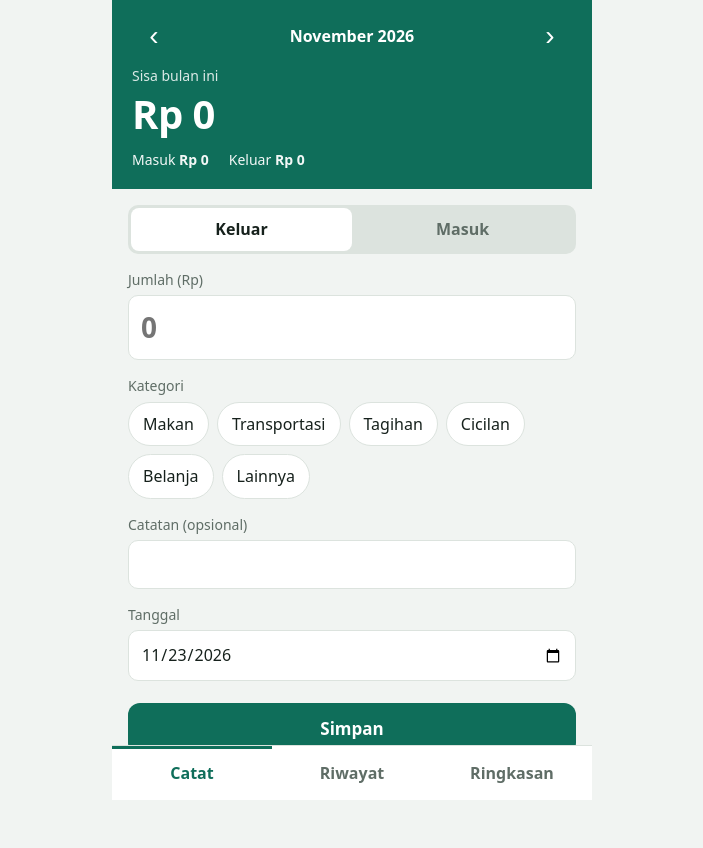
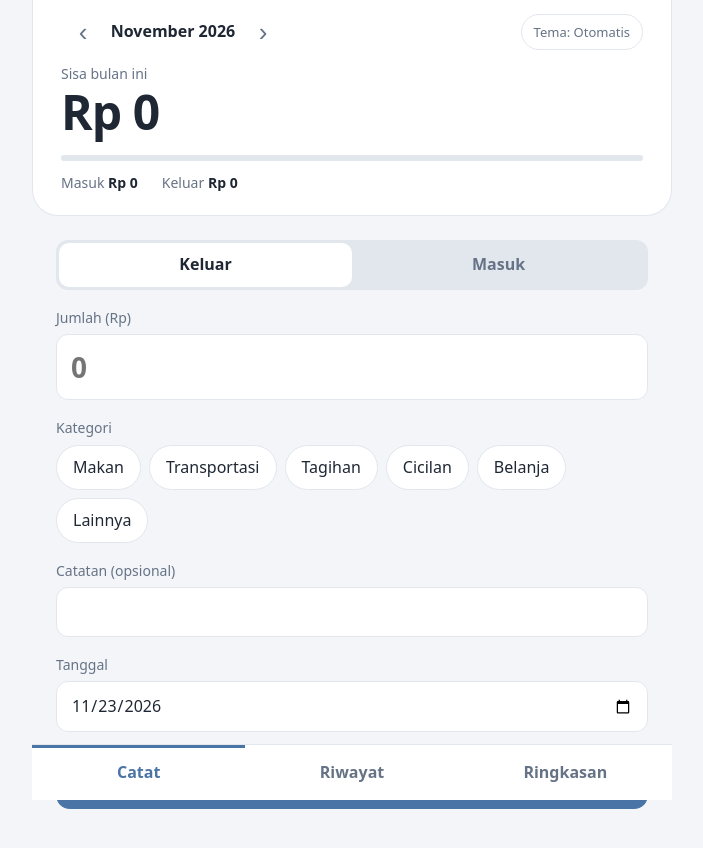
Before and after one commit to hadrianals/keuangan, a plain HTML site: page index.html in a window 1280 px wide. Shown: the whole page, without its empty margins (288-991 px from the left). Drawn offline with Linux system fonts and the light colour scheme.

Commit message:
Add files via upload

```diff
--- a/index.html
+++ b/index.html
@@ -3,63 +3,88 @@
 <head>
 <meta charset="utf-8">
 <meta name="viewport" content="width=device-width, initial-scale=1, viewport-fit=cover">
-<meta name="theme-color" content="#0F6E5A">
+<meta name="theme-color" id="tc" content="#F3F5F8">
+<script>try{var t=localStorage.getItem("theme");if(t==="light"||t==="dark")document.documentElement.dataset.theme=t}catch(e){}</script>
 <link rel="manifest" href="manifest.json">
 <link rel="icon" href="icon-192.png">
 <link rel="apple-touch-icon" href="icon-192.png">
 <title>Catatan Keuangan</title>
 <style>
-:root{--bg:#F1F4F2;--card:#fff;--ink:#16211C;--mute:#5F6D66;--line:#DCE3DE;--accent:#0F6E5A;--out:#B03A2E}
+:root{--bg:#F3F5F8;--card:#FFFFFF;--ink:#1E2733;--mute:#667386;--line:#E2E7EE;--accent:#4A74A6;--on:#FFFFFF;--in:#3F8A6D;--out:#BC5E57;--warn-bg:#FBF1DA;--warn-ink:#5E4A14;color-scheme:light}
+@media(prefers-color-scheme:dark){:root:not([data-theme=light]){--bg:#11151B;--card:#1A2029;--ink:#E7EBF1;--mute:#97A3B4;--line:#2A323E;--accent:#8FB0DD;--on:#0F1620;--in:#7CC3A5;--out:#E39A94;--warn-bg:#3A3220;--warn-ink:#E8CF8E;color-scheme:dark}}
+:root[data-theme=dark]{--bg:#11151B;--card:#1A2029;--ink:#E7EBF1;--mute:#97A3B4;--line:#2A323E;--accent:#8FB0DD;--on:#0F1620;--in:#7CC3A5;--out:#E39A94;--warn-bg:#3A3220;--warn-ink:#E8CF8E;color-scheme:dark}
 *{box-sizing:border-box}
 html,body{margin:0}
-body{background:var(--bg);color:var(--ink);font:16px/1.4 system-ui,-apple-system,"Segoe UI",Roboto,sans-serif;max-width:480px;margin:0 auto;min-height:100vh;padding-bottom:calc(72px + env(safe-area-inset-bottom,0px))}
-header{background:var(--accent);color:#fff;padding:calc(14px + env(safe-area-inset-top,0px)) 20px 20px}
-header.neg{background:#8E2F25}
-.mo{display:flex;align-items:center;justify-content:space-between;font-weight:600}
-.mo button{background:none;border:0;color:#fff;font-size:28px;width:44px;height:44px;cursor:pointer}
-.lbl{margin:8px 0 0;opacity:.85;font-size:14px}
-.big{margin:0;font-size:40px;font-weight:700;letter-spacing:-.5px;font-variant-numeric:tabular-nums}
-.sub{display:flex;gap:20px;margin-top:8px;font-size:14px;opacity:.95}
-main{padding:16px}
-label{display:block;margin:16px 0 6px;font-size:14px;color:var(--mute)}
-input{width:100%;font:inherit;padding:12px;border:1px solid var(--line);border-radius:10px;background:var(--card);color:var(--ink)}
+body{background:var(--bg);color:var(--ink);font:16px/1.45 ui-rounded,system-ui,-apple-system,"Segoe UI",Roboto,sans-serif;max-width:640px;margin:0 auto;min-height:100vh;padding-bottom:calc(76px + env(safe-area-inset-bottom,0px))}
+header{background:var(--card);border:1px solid var(--line);border-top:0;border-radius:0 0 26px 26px;padding:calc(10px + env(safe-area-inset-top,0px)) clamp(16px,5vw,28px) 22px}
+.top{display:flex;align-items:center;justify-content:space-between;gap:8px}
+.mo{display:flex;align-items:center;font-weight:600}
+.mo button{background:none;border:0;color:var(--mute);font-size:26px;width:44px;height:44px;cursor:pointer}
+.mo span{min-width:8.5em;text-align:center}
+.tbtn{border:1px solid var(--line);background:none;color:var(--mute);border-radius:999px;padding:6px 12px;min-height:36px;font:inherit;font-size:13px;cursor:pointer}
+.lbl{margin:10px 0 0;color:var(--mute);font-size:14px}
+.big{margin:2px 0 0;font-size:clamp(34px,10vw,48px);font-weight:700;letter-spacing:-.02em;line-height:1.1;font-variant-numeric:tabular-nums}
+.big.neg{color:var(--out)}
+.meter{height:6px;border-radius:3px;background:var(--line);margin-top:16px;overflow:hidden}
+.meter i{display:block;height:100%;width:0;border-radius:3px;background:var(--accent);transition:width .3s}
+.meter.over i{background:var(--out)}
+.sub{display:flex;gap:24px;margin-top:12px;font-size:14px;color:var(--mute)}
+.sub b{color:var(--ink);font-weight:600}
+main{padding:clamp(14px,4vw,24px)}
+label{display:block;margin:18px 0 6px;font-size:14px;color:var(--mute)}
+input{width:100%;font:inherit;padding:12px 14px;border:1px solid var(--line);border-radius:12px;background:var(--card);color:var(--ink)}
 #amt{font-size:28px;font-weight:700;font-variant-numeric:tabular-nums}
-.seg{display:flex;background:var(--line);border-radius:10px;padding:3px}
-.seg button{flex:1;border:0;background:none;padding:10px;border-radius:8px;font:inherit;font-weight:600;color:var(--mute);cursor:pointer}
+.seg{display:flex;background:var(--line);border-radius:12px;padding:3px}
+.seg button{flex:1;border:0;background:none;padding:10px;border-radius:10px;font:inherit;font-weight:600;color:var(--mute);cursor:pointer}
 .seg button.on{background:var(--card);color:var(--ink)}
 .chips{display:flex;flex-wrap:wrap;gap:8px}
-.chips button{border:1px solid var(--line);background:var(--card);color:var(--ink);padding:10px 14px;border-radius:999px;font:inherit;cursor:pointer;min-height:44px}
-.chips button.on{background:var(--accent);border-color:var(--accent);color:#fff}
-.primary{width:100%;margin-top:22px;padding:14px;border:0;border-radius:12px;background:var(--accent);color:#fff;font:inherit;font-weight:700;font-size:17px;cursor:pointer}
-.ghost{width:100%;margin-top:10px;padding:12px;border:1px solid var(--line);border-radius:12px;background:var(--card);color:var(--ink);font:inherit;cursor:pointer}
-h3{margin:20px 0 8px;font-size:14px;color:var(--mute);font-weight:600}
-.row{display:flex;align-items:center;gap:10px;background:var(--card);border:1px solid var(--line);border-radius:10px;padding:10px 12px;margin-bottom:6px}
+.chips button{border:1px solid var(--line);background:var(--card);color:var(--ink);padding:10px 16px;border-radius:999px;font:inherit;cursor:pointer;min-height:44px}
+.chips button.on{background:var(--accent);border-color:var(--accent);color:var(--on)}
+.primary{width:100%;margin-top:24px;padding:14px;border:0;border-radius:14px;background:var(--accent);color:var(--on);font:inherit;font-weight:700;font-size:17px;cursor:pointer}
+.ghost{width:100%;margin-top:10px;padding:12px;border:1px solid var(--line);border-radius:14px;background:var(--card);color:var(--ink);font:inherit;cursor:pointer}
+h3{margin:22px 0 8px;font-size:14px;color:var(--mute);font-weight:600}
+.row{display:flex;align-items:center;gap:10px;background:var(--card);border:1px solid var(--line);border-radius:14px;padding:10px 14px;margin-bottom:6px}
 .row>div{flex:1;min-width:0}
 .row small{display:block;color:var(--mute);overflow:hidden;text-overflow:ellipsis;white-space:nowrap}
 .row span{font-weight:600;font-variant-numeric:tabular-nums}
-.row .out{color:var(--out)}.row .in{color:var(--accent)}
+.row .out{color:var(--out)}.row .in{color:var(--in)}
 .del{border:0;background:none;color:var(--mute);padding:10px 6px;font:inherit;font-size:13px;cursor:pointer}
-.bar{margin-bottom:12px}
-.bt{display:flex;justify-content:space-between;font-size:14px;margin-bottom:4px}
-.bar i{display:block;height:8px;border-radius:4px;background:var(--accent)}
+.grid{display:grid;gap:14px;grid-template-columns:repeat(auto-fit,minmax(280px,1fr));margin-top:6px}
+.card{background:var(--card);border:1px solid var(--line);border-radius:18px;padding:16px}
+.card h3{margin:0 0 12px}
+.dn{display:flex;flex-wrap:wrap;align-items:center;gap:16px}
+.donut{width:150px;height:150px;flex:none;transform:rotate(0deg)}
+.dt1{font-size:2.6px;fill:var(--mute)}.dt2{font-size:4.2px;font-weight:700;fill:var(--ink)}
+.lg{list-style:none;margin:0;padding:0;flex:1;min-width:150px}
+.lg li{display:flex;align-items:center;gap:8px;padding:5px 0;font-size:14px}
+.lg li span{flex:1}.lg li b{font-weight:600;font-variant-numeric:tabular-nums}.lg li small{color:var(--mute);width:2.8em;text-align:right}
+.lg i,.key i{width:10px;height:10px;border-radius:50%;flex:none;display:inline-block}
+.trend{width:100%;height:auto;display:block}
+.ax{font-size:10px;fill:var(--mute)}
+.key{display:flex;gap:16px;margin-top:8px;font-size:13px;color:var(--mute)}
+.key span{display:flex;align-items:center;gap:6px}
 .empty{color:var(--mute);padding:24px 0;text-align:center}
-.note{font-size:13px;color:var(--mute);margin:6px 0 0}
-#warn{display:block;width:100%;text-align:left;border:0;background:#FFF1CC;color:#5C4400;padding:12px 16px;font:inherit;font-size:14px;cursor:pointer}
-#warn[hidden]{display:none}
-nav{position:fixed;bottom:0;left:50%;transform:translateX(-50%);width:100%;max-width:480px;display:flex;background:var(--card);border-top:1px solid var(--line);padding-bottom:env(safe-area-inset-bottom,0px)}
+.note{font-size:13px;color:var(--mute);margin:8px 0 0}
+#warn{display:block;width:100%;text-align:left;border:0;background:var(--warn-bg);color:var(--warn-ink);padding:12px 20px;font:inherit;font-size:14px;cursor:pointer}
+nav{position:fixed;bottom:0;left:50%;transform:translateX(-50%);width:100%;max-width:640px;display:flex;background:var(--card);border-top:1px solid var(--line);padding-bottom:env(safe-area-inset-bottom,0px)}
 nav button{flex:1;border:0;background:none;padding:16px 0;font:inherit;font-weight:600;color:var(--mute);cursor:pointer}
 nav button[aria-current=page]{color:var(--accent);box-shadow:inset 0 3px 0 var(--accent)}
-#toast{position:fixed;left:50%;bottom:calc(84px + env(safe-area-inset-bottom,0px));transform:translateX(-50%);background:var(--ink);color:#fff;padding:10px 18px;border-radius:999px;font-size:14px;opacity:0;pointer-events:none;transition:opacity .2s}
+#toast{position:fixed;left:50%;bottom:calc(88px + env(safe-area-inset-bottom,0px));transform:translateX(-50%);background:var(--ink);color:var(--bg);padding:10px 18px;border-radius:999px;font-size:14px;opacity:0;pointer-events:none;transition:opacity .2s}
 #toast.show{opacity:1}
-button:focus-visible,input:focus-visible{outline:3px solid #7FD1BC;outline-offset:2px}
-[hidden]{display:none!important}
+button:focus-visible,input:focus-visible{outline:3px solid var(--accent);outline-offset:2px}
+[hidden],#warn[hidden]{display:none!important}
+@media(prefers-reduced-motion:reduce){*{transition:none!important}}
 </style>
 </head>
 <body>
 <header>
-  <div class="mo"><button id="prev" aria-label="Bulan sebelumnya">‹</button><span id="mlabel"></span><button id="next" aria-label="Bulan berikutnya">›</button></div>
+  <div class="top">
+    <div class="mo"><button id="prev" aria-label="Bulan sebelumnya">‹</button><span id="mlabel"></span><button id="next" aria-label="Bulan berikutnya">›</button></div>
+    <button id="theme" class="tbtn" aria-label="Ganti tema"></button>
+  </div>
   <p class="lbl">Sisa bulan ini</p>
   <p id="bal" class="big">Rp 0</p>
+  <div class="meter" aria-hidden="true"><i id="mtr"></i></div>
   <div class="sub"><span>Masuk <b id="tin"></b></span><span>Keluar <b id="tout"></b></span></div>
 </header>
 <button id="warn" hidden></button>
@@ -121,7 +146,7 @@ function render(){
   $('#mlabel').textContent=new Date(y,m-1,1).toLocaleDateString('id-ID',{month:'long',year:'numeric'});
   $('#bal').textContent=(bal<0?'−':'')+rp(Math.abs(bal));
   $('#tin').textContent=rp(tin);$('#tout').textContent=rp(tout);
-  $('header').classList.toggle('neg',bal<0);
+  const pct=tin>0?Math.min(100,tout/tin*100):(tout>0?100:0);$('#mtr').style.width=pct+'%';$('#mtr').parentNode.classList.toggle('over',tout>tin);$('#bal').classList.toggle('neg',bal<0);
   renderList(L);renderSum(L);renderWarn();
 }
 
@@ -136,21 +161,44 @@ function renderList(L){
   $('#v-list').innerHTML=h;
 }
 
+const PAL=['#5B84B1','#7FB3A0','#D99A7E','#A68CC4','#E0B863','#9AA7B8'];
+const ci=k=>{const i=CAT.out.indexOf(k);return i<0?5:i};
+const short=n=>n>=1e6?(n/1e6).toFixed(1).replace('.',',')+' jt':n>=1e3?Math.round(n/1e3)+' rb':String(Math.round(n));
+
+function donut(e,tot){
+  let off=25,s='';
+  e.forEach(([k,v])=>{const p=v/tot*100;s+=`<circle cx="21" cy="21" r="15.9155" fill="none" stroke="${PAL[ci(k)]}" stroke-width="5" stroke-dasharray="${p} ${100-p}" stroke-dashoffset="${off}"><title>${esc(k)}: ${rp(v)}</title></circle>`;off-=p});
+  return `<svg viewBox="0 0 42 42" class="donut" role="img" aria-label="Pengeluaran per kategori"><circle cx="21" cy="21" r="15.9155" fill="none" stroke="var(--line)" stroke-width="5"/>${s}<text x="21" y="20" text-anchor="middle" class="dt1">Keluar</text><text x="21" y="25" text-anchor="middle" class="dt2">${short(tot)}</text></svg>`;
+}
+
+function trend(){
+  const[y0,m0]=mk.split('-').map(Number),D=[];
+  for(let i=5;i>=0;i--){
+    const d=new Date(y0,m0-1-i,1),k=d.getFullYear()+'-'+pad(d.getMonth()+1),L=rows.filter(t=>t.date.startsWith(k));
+    D.push({l:d.toLocaleDateString('id-ID',{month:'short'}),i:sum(L,'in'),o:sum(L,'out')});
+  }
+  const mx=Math.max(1,...D.flatMap(d=>[d.i,d.o]));let s='';
+  D.forEach((d,n)=>{
+    const x=14+n*50,hi=d.i/mx*100,ho=d.o/mx*100;
+    s+=`<rect x="${x}" y="${110-hi}" width="16" height="${hi}" rx="3" fill="var(--in)"><title>Masuk ${rp(d.i)}</title></rect><rect x="${x+19}" y="${110-ho}" width="16" height="${ho}" rx="3" fill="var(--out)"><title>Keluar ${rp(d.o)}</title></rect><text x="${x+17.5}" y="125" text-anchor="middle" class="ax">${esc(d.l)}</text>`;
+  });
+  return `<svg viewBox="0 0 320 132" class="trend" role="img" aria-label="Masuk dan keluar enam bulan terakhir">${s}<line x1="8" y1="110" x2="312" y2="110" stroke="var(--line)"/></svg><div class="key"><span><i style="background:var(--in)"></i>Masuk</span><span><i style="background:var(--out)"></i>Keluar</span></div><p class="note">Batang tertinggi: ${rp(mx)}</p>`;
+}
+
 function renderSum(L){
-  const out=L.filter(t=>t.type==='out'),by={};
-  out.forEach(t=>by[t.cat]=(by[t.cat]||0)+t.amount);
+  const by={};L.filter(t=>t.type==='out').forEach(t=>by[t.cat]=(by[t.cat]||0)+t.amount);
   const tot=sum(L,'out'),e=Object.entries(by).sort((a,b)=>b[1]-a[1]);
-  let h='<h3>Pengeluaran per kategori</h3>';
-  if(!e.length)h+='<p class="empty">Belum ada pengeluaran bulan ini.</p>';
-  e.forEach(([k,v])=>{h+=`<div class="bar"><div class="bt"><span>${esc(k)}</span><span>${rp(v)} (${Math.round(v/tot*100)}%)</span></div><i style="width:${v/e[0][1]*100}%"></i></div>`});
+  const lg=e.map(([k,v])=>`<li><i style="background:${PAL[ci(k)]}"></i><span>${esc(k)}</span><b>${rp(v)}</b><small>${Math.round(v/tot*100)}%</small></li>`).join('');
   const lb=+LS.get('lastBackup');
-  h+=`<h3>Cadangan data</h3>
+  $('#v-sum').innerHTML=`<div class="grid">
+  <div class="card"><h3>Pengeluaran per kategori</h3>${e.length?`<div class="dn">${donut(e,tot)}<ul class="lg">${lg}</ul></div>`:'<p class="empty">Belum ada pengeluaran bulan ini.</p>'}</div>
+  <div class="card"><h3>Masuk dan keluar, 6 bulan</h3>${trend()}</div></div>
+  <h3>Cadangan data</h3>
   <p class="note">Data hanya ada di HP ini. Cadangan terakhir: ${lb?new Date(lb).toLocaleDateString('id-ID',{day:'numeric',month:'long',year:'numeric'}):'belum pernah'}.</p>
   <button class="primary" id="bk-json">Ekspor cadangan (JSON)</button>
   <button class="ghost" id="bk-csv">Ekspor ke CSV (Excel)</button>
   <button class="ghost" id="bk-imp">Impor cadangan</button>
   <p class="note">Penyimpanan permanen: ${persisted?'aktif':'belum aktif, jadi cadangan lebih penting'}.</p>`;
-  $('#v-sum').innerHTML=h;
 }
 
 function renderWarn(){
@@ -210,9 +258,21 @@ $('#v-list').onclick=async e=>{const b=e.target.closest('.del');if(!b||!confirm(
 $('#v-sum').onclick=e=>{const id=e.target.id;if(id==='bk-json')expJSON();else if(id==='bk-csv')expCSV();else if(id==='bk-imp')$('#file').click()};
 $('#file').onchange=e=>{const f=e.target.files[0];e.target.value='';if(f)impJSON(f)};
 
+/* ---------- Tema ---------- */
+const THEMES=['auto','light','dark'],TL={auto:'Otomatis',light:'Terang',dark:'Gelap'};
+let theme=LS.get('theme');if(!TL[theme])theme='auto';
+function applyTheme(){
+  const r=document.documentElement;
+  if(theme==='auto')r.removeAttribute('data-theme');else r.dataset.theme=theme;
+  $('#theme').textContent='Tema: '+TL[theme];
+  $('#tc').content=getComputedStyle(r).getPropertyValue('--bg').trim();
+}
+$('#theme').onclick=()=>{theme=THEMES[(THEMES.indexOf(theme)+1)%3];LS.set('theme',theme);applyTheme()};
+matchMedia('(prefers-color-scheme: dark)').addEventListener('change',applyTheme);
+
 /* ---------- Mulai ---------- */
 (async()=>{
-  $('#dt').value=today();chips();
+  applyTheme();$('#dt').value=today();chips();
   try{
     db=await open();await load();
     if(navigator.storage&&navigator.storage.persist){persisted=await navigator.storage.persisted()||await navigator.storage.persist()}
--- a/sw.js
+++ b/sw.js
@@ -1,5 +1,5 @@
 // Naikkan nomor versi ini setiap kali kamu mengubah file aplikasi (v1 -> v2 -> v3).
-const V = 'keuangan-v1';
+const V = 'keuangan-v2';
 const FILES = ['./', 'index.html', 'manifest.json', 'icon-192.png', 'icon-512.png'];
 
 self.addEventListener('install', e => {
```
